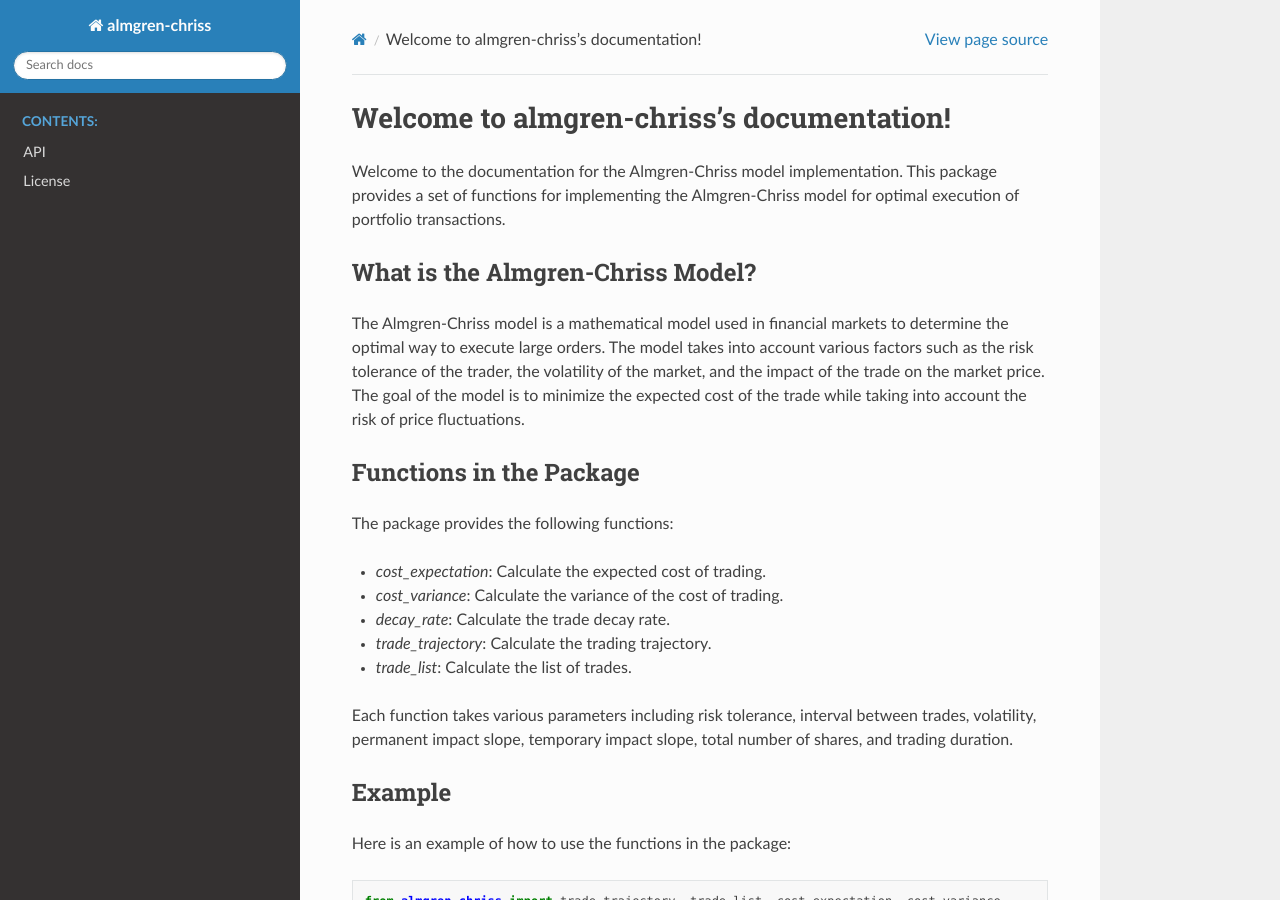
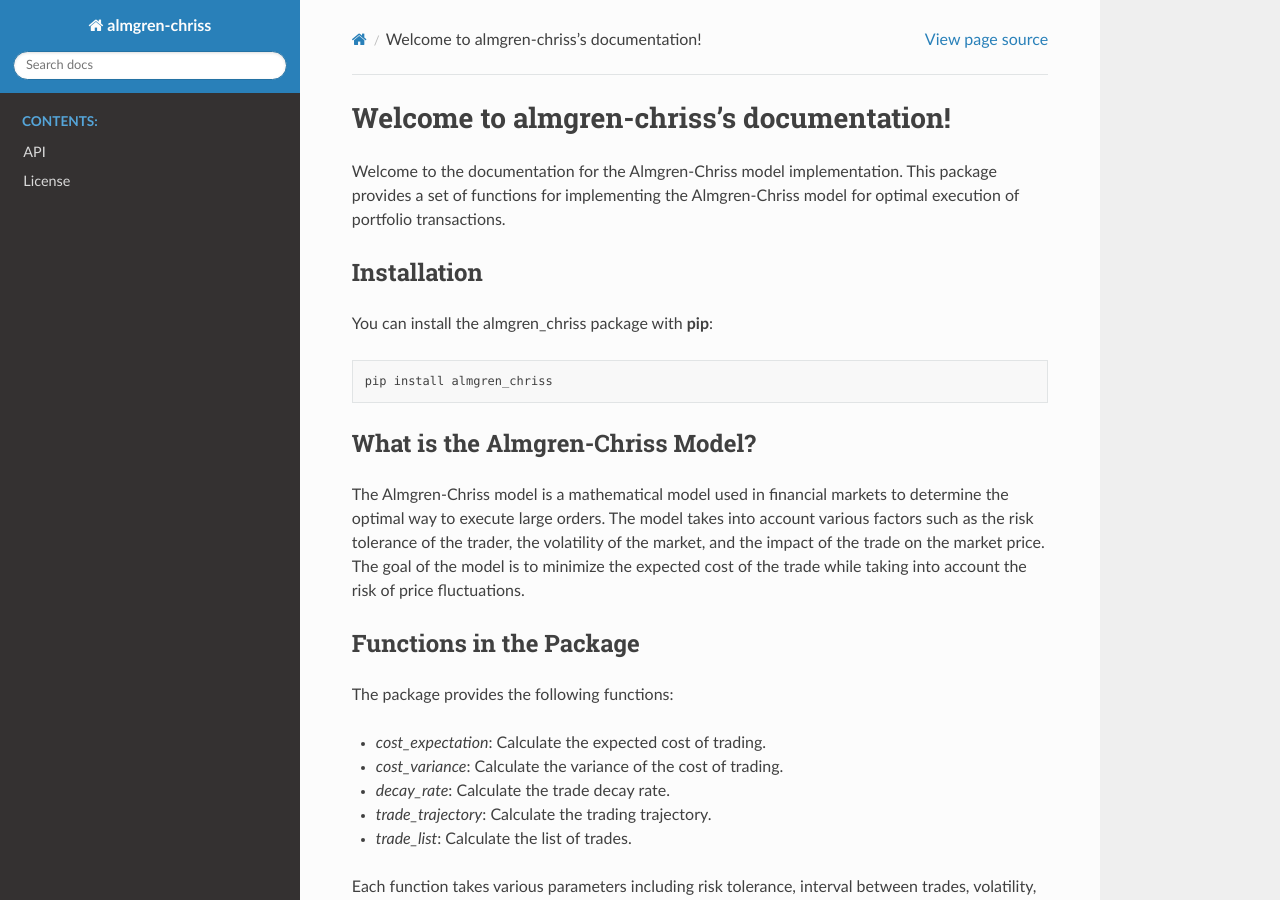
Before and after one commit to glassport/almgren-chriss, a Sphinx documentation site: the page built from docs/index.rst, in a window 1280 px wide and 900 px high. Built offline with Sphinx 7.4.7 and the Read the Docs theme 2.0.0, drawn with Linux system fonts in a browser that asks for light colours.

Commit message:
add installation command to docs

```diff
--- a/docs/index.rst
+++ b/docs/index.rst
@@ -8,6 +8,16 @@ Welcome to almgren-chriss's documentation!
 
 Welcome to the documentation for the Almgren-Chriss model implementation. This package provides a set of functions for
 implementing the Almgren-Chriss model for optimal execution of portfolio transactions.
+
+Installation
+------------
+
+You can install the almgren_chriss package with **pip**:
+
+.. code-block::
+
+   pip install almgren_chriss
+
 
 What is the Almgren-Chriss Model?
 ---------------------------------
```
